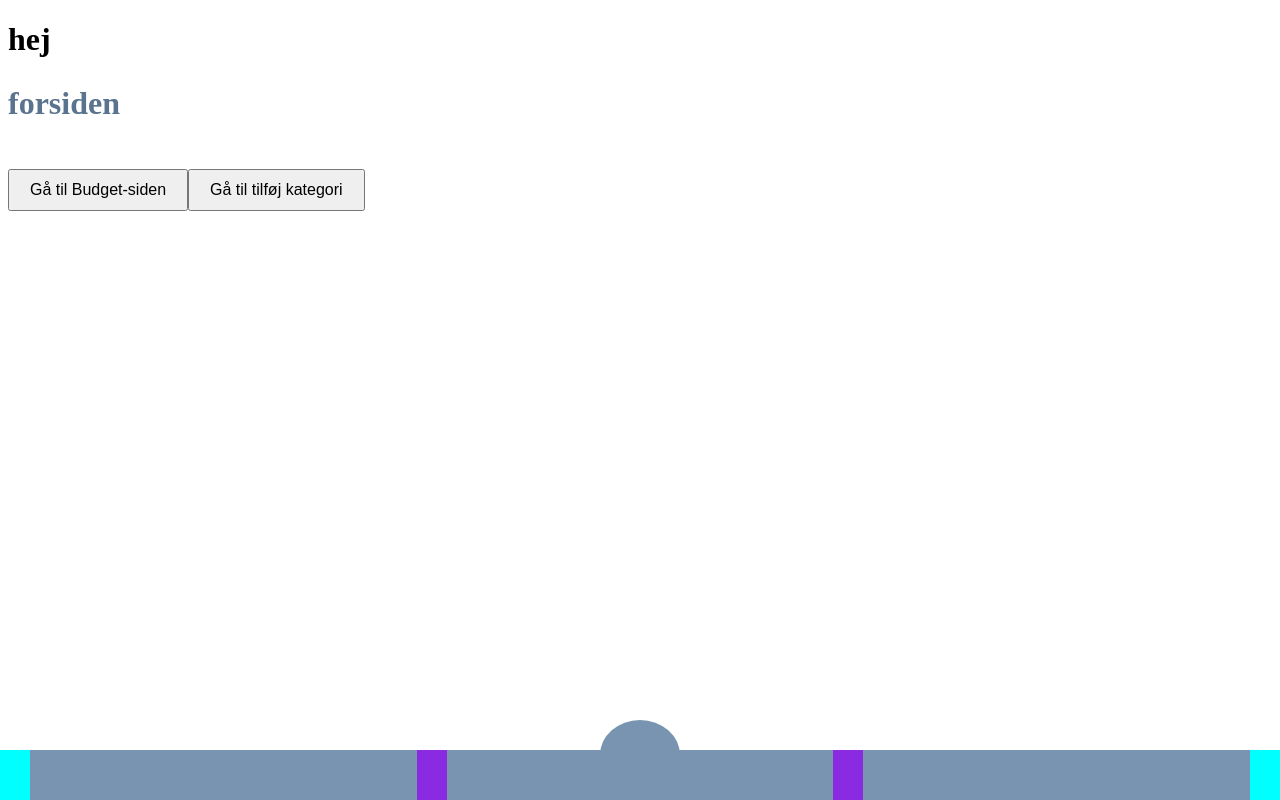
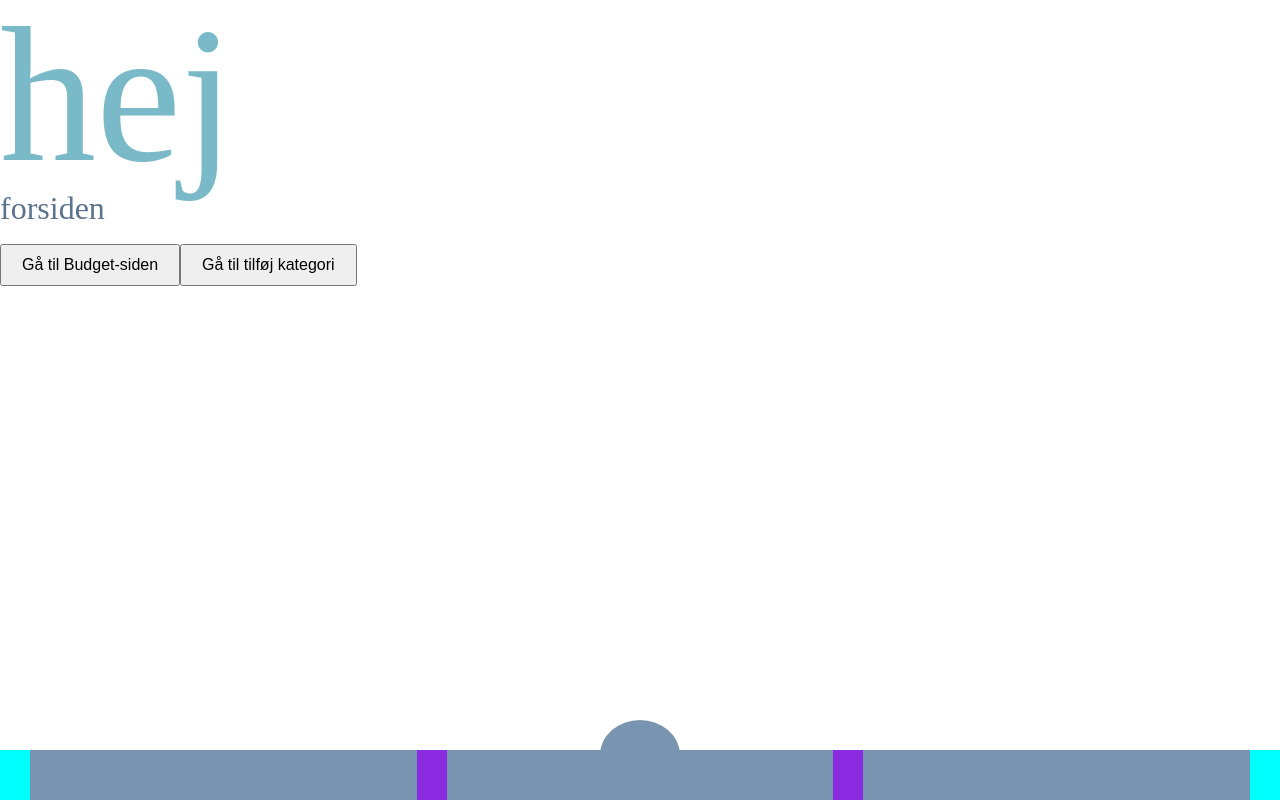
Before and after one commit to SarahCant/web-app, a React (Vite) app: page / in a window 1280 px wide. Built offline with nearby package versions, Linux system fonts and the light colour scheme; no server answers.

Commit message:
establishing root css

```diff
--- a/src/App.jsx
+++ b/src/App.jsx
@@ -1,5 +1,7 @@
+import "./css/reset.css";
+import "./css/App.css";
+
 import Menu from "./components/Menu";
-import "./css/App.css";
 import { Routes, Route } from "react-router-dom";
 import AddCategory from "./pages/AddCategory";
 import FrontPage from "./pages/FrontPage";
--- a/src/css/App.css
+++ b/src/css/App.css
@@ -4,3 +4,7 @@
   --cta_color: #7ab9c8;
   --menu_colour: #7994b1;
 }
+
+h1 {
+  font-size: 15vw;
+}
--- a/src/css/Sarah.css
+++ b/src/css/Sarah.css
@@ -0,0 +1,3 @@
+.frontpage_title {
+  color: var(--cta_color);
+}
--- a/src/pages/AddExpenses.jsx
+++ b/src/pages/AddExpenses.jsx
@@ -1,5 +1,5 @@
 export default function AddExpenses() {
-  root(
+  return (
     <div>
       <h1>hej</h1>
       <p>addexpenses</p>
--- a/src/pages/FrontPage.jsx
+++ b/src/pages/FrontPage.jsx
@@ -1,6 +1,7 @@
 import { useState, useEffect } from "react";
 import Circle from "../components/Circle";
-import {Link} from "react-router-dom";
+import { Link } from "react-router-dom";
+import "../css/Sarah.css";
 
 export default function FrontPage() {
   const [categories, setCategories] = useState([]);
@@ -27,18 +28,22 @@ export default function FrontPage() {
 
   return (
     <div>
-      <h1>hej</h1>
+      <h1 className="frontpage_title">hej</h1>
       <h2>forsiden</h2>
       {categories.length > 0 && <Circle categories={categories} />}
 
       <Link to="/budget">
-        <button style={{ padding: '10px 20px', marginTop: '20px', fontSize: '16px' }}>
+        <button
+          style={{ padding: "10px 20px", marginTop: "20px", fontSize: "16px" }}
+        >
           Gå til Budget-siden
         </button>
       </Link>
 
       <Link to="/addcategory">
-        <button style={{ padding: '10px 20px', marginTop: '20px', fontSize: '16px' }}>
+        <button
+          style={{ padding: "10px 20px", marginTop: "20px", fontSize: "16px" }}
+        >
           Gå til tilføj kategori
         </button>
       </Link>
```
